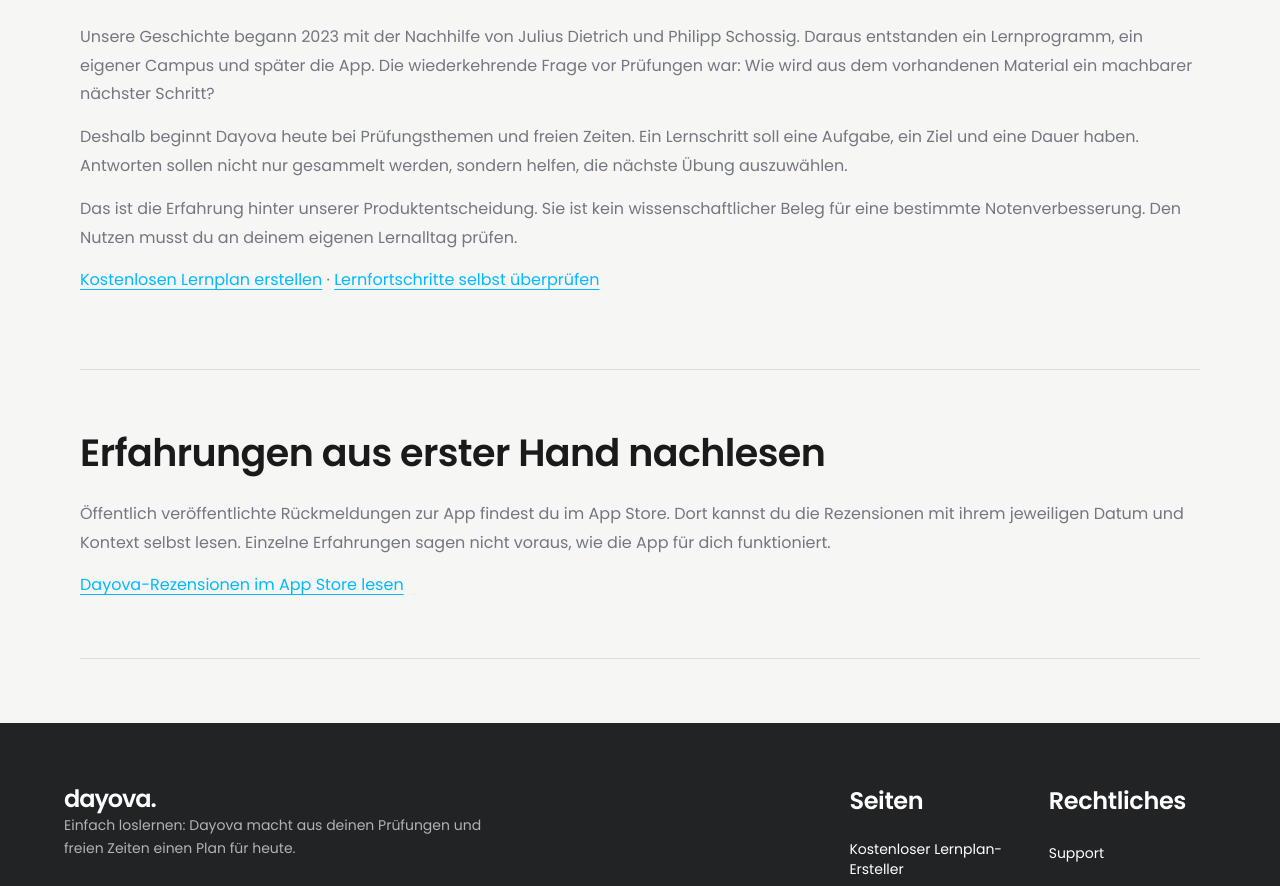
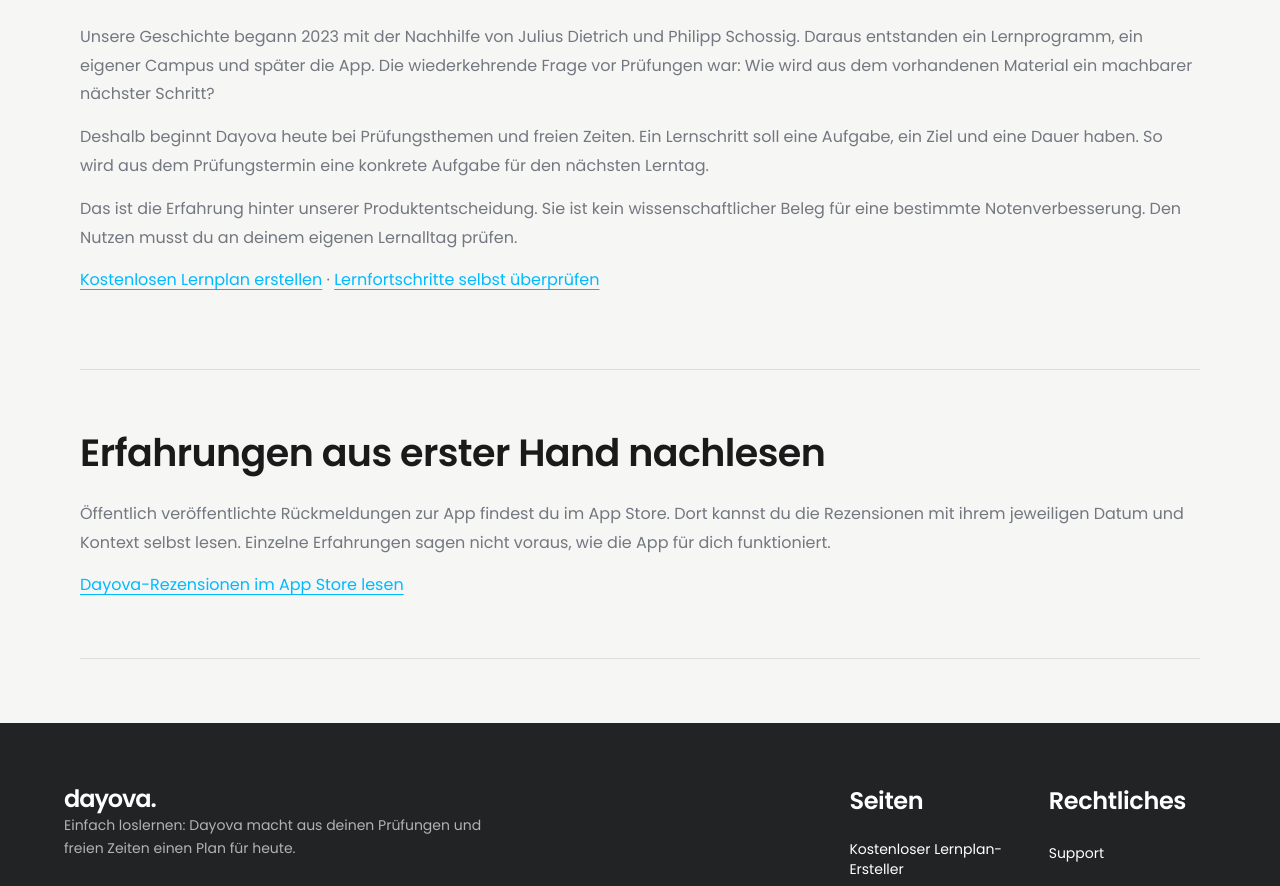
Before and after one commit to Dayova/dayova-website, a Next.js app: page /about in a window 1280 px wide. Shown: the part 2102-2988 px from the top of the page. Built offline with nearby package versions, Linux system fonts and the light colour scheme; no server answers.

Commit message:
Keep new product copy focused on study planning

```diff
--- a/src/app/(marketing)/about/page.tsx
+++ b/src/app/(marketing)/about/page.tsx
@@ -57,7 +57,7 @@
       <div className="dayova-container content-body">
         <ContentSection id="experience" title="Was wir aus der Lernbegleitung in die App übernommen haben">
           <p>Unsere Geschichte begann 2023 mit der Nachhilfe von Julius Dietrich und Philipp Schossig. Daraus entstanden ein Lernprogramm, ein eigener Campus und später die App. Die wiederkehrende Frage vor Prüfungen war: Wie wird aus dem vorhandenen Material ein machbarer nächster Schritt?</p>
-          <p>Deshalb beginnt Dayova heute bei Prüfungsthemen und freien Zeiten. Ein Lernschritt soll eine Aufgabe, ein Ziel und eine Dauer haben. Antworten sollen nicht nur gesammelt werden, sondern helfen, die nächste Übung auszuwählen.</p>
+          <p>Deshalb beginnt Dayova heute bei Prüfungsthemen und freien Zeiten. Ein Lernschritt soll eine Aufgabe, ein Ziel und eine Dauer haben. So wird aus dem Prüfungstermin eine konkrete Aufgabe für den nächsten Lerntag.</p>
           <p>Das ist die Erfahrung hinter unserer Produktentscheidung. Sie ist kein wissenschaftlicher Beleg für eine bestimmte Notenverbesserung. Den Nutzen musst du an deinem eigenen Lernalltag prüfen.</p>
           <p><Link href="/tools/study-plan">Kostenlosen Lernplan erstellen</Link> · <Link href="/blog/warum-fortschritt-unsichtbar-bleibt">Lernfortschritte selbst überprüfen</Link></p>
         </ContentSection>
--- a/src/content/blog/articles-2026-late.ts
+++ b/src/content/blog/articles-2026-late.ts
@@ -315,7 +315,7 @@
       {
         "title": "Was Dayova heute anbietet – und was nicht",
         "paragraphs": [
-          "Dayova ist als App verfügbar. Sie verbindet Prüfungsthemen und freie Zeiten zu Lernschritten und bezieht Rückmeldungen aus Antworten in die weitere Planung ein. Für persönliche Lernplanung und Lernanalysen gibt es ein Monats- oder Jahresabo nach der Testphase.",
+          "Dayova ist als App verfügbar. Sie verbindet Prüfungsthemen und freie Zeiten zu Lernschritten. Für die App gibt es ein Monats- oder Jahresabo nach der Testphase.",
           "Ein separater Elternzugang wird damit nicht versprochen. Für Schulen werden Lerngruppe, Ansichten und Funktionen in einem begleiteten Pilotprojekt vereinbart. Eine Lernstandsanzeige ist keine Notenprognose und KI-generierte Inhalte können Fehler enthalten."
         ],
         "links": [
@@ -630,7 +630,7 @@
       {
         "title": "Wie Dayova dabei unterstützt",
         "paragraphs": [
-          "Dayova zeigt Prüfungsthemen und Hinweise zu deinem Lernstand auf Basis deiner Antworten. Das kann helfen, die nächste Übung einzuordnen. Eine Anzeige bleibt prüfbar und ersetzt nicht dein eigenes Erklären und Anwenden.",
+          "Mit Dayova planst du deine Prüfungsvorbereitung anhand deiner Themen und freien Zeiten. Ergänze deinen Plan durch die Beobachtungen aus der Vorlage: Was kannst du schon ohne Hilfe lösen, und was möchtest du als Nächstes üben? Planung ersetzt nicht dein eigenes Erklären und Anwenden.",
           "Die Grundidee – das eigene Lernen planen, beobachten und auswerten – findet sich im EEF-Leitfaden zu selbstreguliertem Lernen. Die Vorlage hier ist eine praktische Übertragung der Dayova-Redaktion und kein Wirksamkeitsnachweis für die App."
         ],
         "links": [
```
